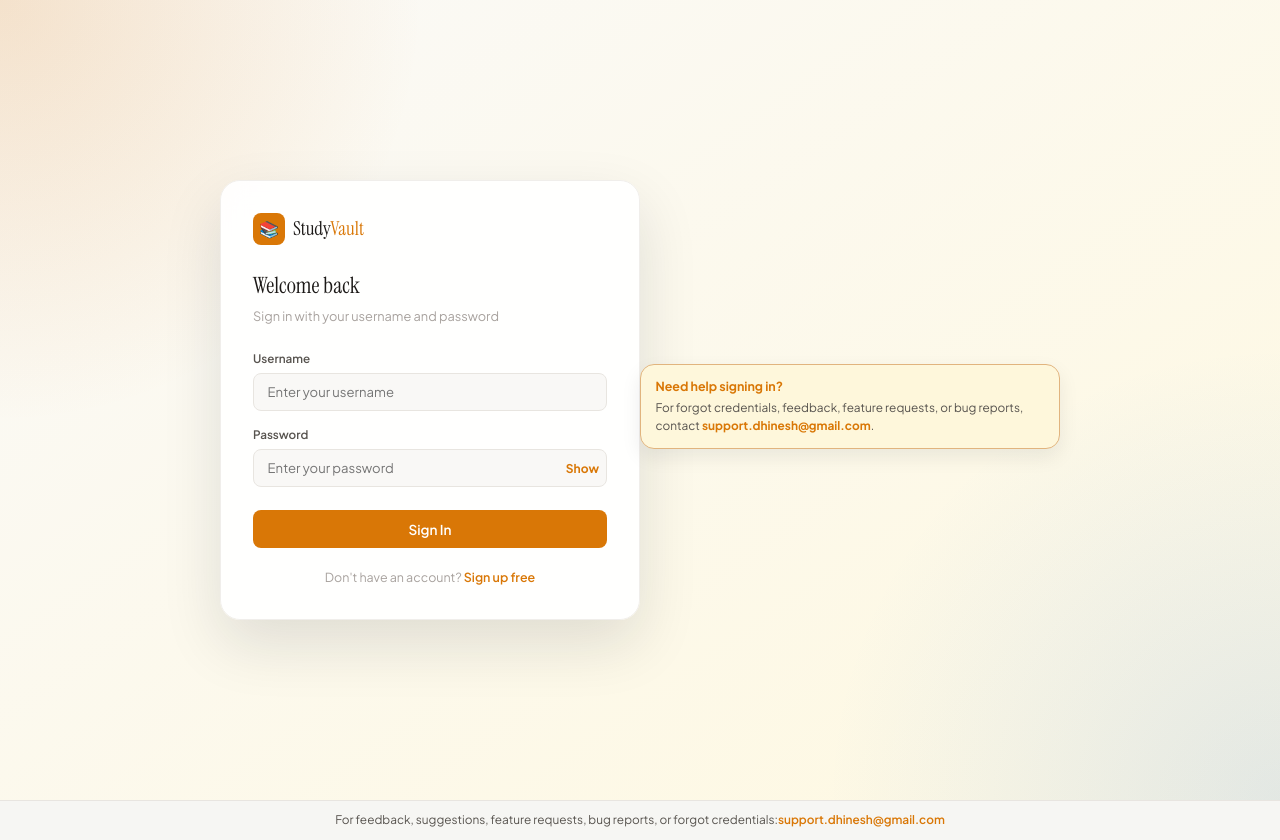
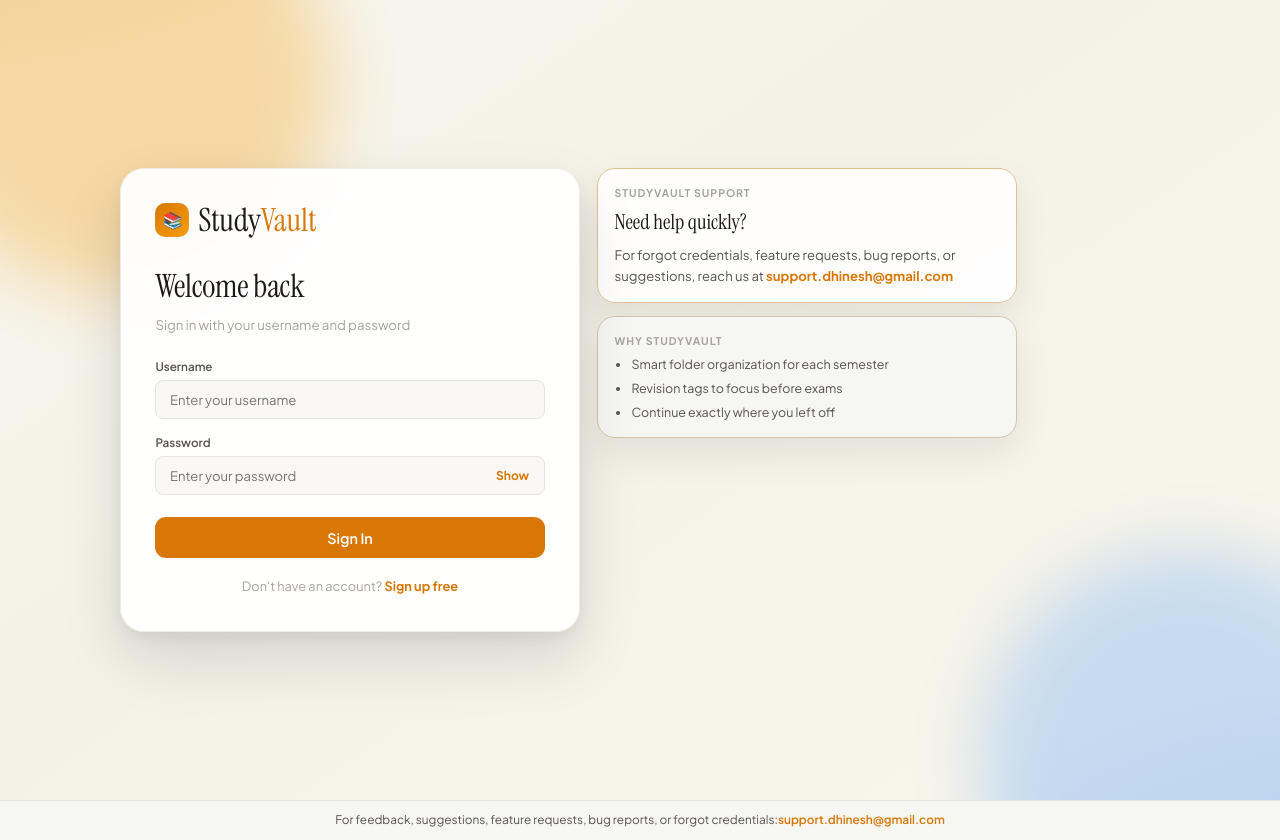
Before and after one commit to Dhinesh-Manikandan/Study-Vault, a React (Create React App) app in the folder studyvault-complete/studyvault-frontend/: page /login in a window 1280 px wide. Built offline with nearby package versions, Linux system fonts and the light colour scheme; no server answers; the HTML template or start-up script is replaced by a standard one.

Commit message:
Redesign auth pages with professional split layout

```diff
--- a/studyvault-complete/studyvault-frontend/src/pages/Auth.css
+++ b/studyvault-complete/studyvault-frontend/src/pages/Auth.css
@@ -1,84 +1,265 @@
-.auth-page { min-height: 100vh; display: flex; align-items: center; justify-content: center; background: linear-gradient(145deg, color-mix(in srgb, var(--bg) 82%, #ffffff 18%) 0%, color-mix(in srgb, var(--accent-light) 55%, #ffffff 45%) 100%); padding: 1rem; position: relative; overflow: hidden; }
-.auth-page::before { content: ''; position: absolute; inset: 0; background: radial-gradient(circle at top left, rgba(217, 119, 6, 0.18), transparent 28%), radial-gradient(circle at bottom right, rgba(59, 130, 246, 0.14), transparent 30%); pointer-events: none; }
-.auth-card { position: relative; z-index: 1; background: rgba(255,255,255,0.92); backdrop-filter: blur(12px); border: 1px solid color-mix(in srgb, var(--border) 65%, #ffffff 35%); border-radius: 20px; padding: 2rem; width: 100%; max-width: 420px; box-shadow: 0 24px 60px rgba(15, 23, 42, 0.12); }
-.auth-logo { display: flex; align-items: center; gap: 0.5rem; margin-bottom: 1.5rem; }
-.auth-logo-icon { width: 32px; height: 32px; border-radius: 8px; background: var(--accent); display: flex; align-items: center; justify-content: center; font-size: 1rem; }
-.auth-logo-text { font-family: 'Instrument Serif', serif; font-size: 1.2rem; }
+.auth-page {
+	min-height: 100vh;
+	display: flex;
+	align-items: center;
+	justify-content: center;
+	padding: 1.4rem;
+	position: relative;
+	overflow: hidden;
+	background:
+		radial-gradient(900px 420px at -10% -20%, rgba(183, 121, 18, 0.2), transparent 62%),
+		radial-gradient(840px 420px at 110% 115%, rgba(37, 99, 235, 0.14), transparent 62%),
+		linear-gradient(145deg, #f8f6ef 0%, #f4f1e6 42%, #f9f6ec 100%);
+}
+
+.auth-page::before,
+.auth-page::after {
+	content: '';
+	position: absolute;
+	width: 420px;
+	height: 420px;
+	border-radius: 50%;
+	filter: blur(34px);
+	opacity: 0.32;
+	pointer-events: none;
+	animation: authFloat 8s ease-in-out infinite;
+}
+
+.auth-page::before {
+	top: -140px;
+	left: -90px;
+	background: #f59e0b;
+}
+
+.auth-page::after {
+	bottom: -170px;
+	right: -120px;
+	background: #60a5fa;
+	animation-delay: -3s;
+}
+
+.auth-shell {
+	width: 100%;
+	max-width: 1040px;
+	display: grid;
+	grid-template-columns: minmax(320px, 460px) minmax(280px, 420px);
+	gap: 1.05rem;
+	align-items: stretch;
+	position: relative;
+	z-index: 1;
+}
+
+.auth-card {
+	background: rgba(255, 255, 255, 0.94);
+	border: 1px solid color-mix(in srgb, var(--border) 75%, #ffffff 25%);
+	border-radius: 24px;
+	padding: 2.15rem;
+	box-shadow: 0 28px 60px rgba(15, 23, 42, 0.13), 0 6px 18px rgba(15, 23, 42, 0.07);
+	backdrop-filter: blur(10px);
+}
+
+.auth-logo {
+	display: inline-flex;
+	align-items: center;
+	gap: 0.55rem;
+	margin-bottom: 1.55rem;
+}
+
+.auth-logo-icon {
+	width: 34px;
+	height: 34px;
+	border-radius: 10px;
+	background: linear-gradient(140deg, #d97706 0%, #f59e0b 100%);
+	display: flex;
+	align-items: center;
+	justify-content: center;
+	font-size: 1rem;
+}
+
+.auth-logo-text {
+	font-family: 'Instrument Serif', serif;
+	font-size: 2rem;
+	line-height: 1;
+}
+
 .auth-logo-text span { color: var(--accent); }
-.auth-title { font-family: 'Instrument Serif', serif; font-size: 1.4rem; font-weight: 400; margin-bottom: 0.25rem; }
-.auth-sub   { font-size: 0.8rem; color: var(--text3); margin-bottom: 1.5rem; }
+
+.auth-title {
+	font-family: 'Instrument Serif', serif;
+	font-size: clamp(1.65rem, 4vw, 2rem);
+	font-weight: 400;
+	margin-bottom: 0.28rem;
+	letter-spacing: -0.01em;
+}
+
+.auth-sub {
+	font-size: 0.83rem;
+	color: var(--text3);
+	margin-bottom: 1.45rem;
+}
+
 .form-group { margin-bottom: 1rem; }
-.form-group label { display: block; font-size: 0.73rem; font-weight: 600; color: var(--text2); margin-bottom: 0.32rem; }
+
+.form-group label {
+	display: block;
+	font-size: 0.75rem;
+	font-weight: 700;
+	color: var(--text2);
+	margin-bottom: 0.34rem;
+}
+
 .password-field { position: relative; }
-.password-field .form-input { padding-right: 4.4rem; }
+.password-field .form-input { padding-right: 4.7rem; }
+
 .password-toggle {
 	position: absolute;
 	top: 50%;
-	right: 0.5rem;
+	right: 0.55rem;
 	transform: translateY(-50%);
-	border: 0;
+	border: 1px solid transparent;
 	background: transparent;
 	color: var(--accent);
 	font-size: 0.75rem;
 	font-weight: 700;
 	cursor: pointer;
-}
-.password-toggle:hover { text-decoration: underline; }
-.auth-note {
-	margin: -0.35rem 0 0.55rem;
-	font-size: 0.72rem;
-	color: var(--text3);
-}
-.auth-note a {
-	color: var(--accent);
-	font-weight: 600;
-	text-decoration: none;
-}
-.auth-note a:hover { text-decoration: underline; }
-.auth-submit { width: 100%; justify-content: center; padding: 0.65rem; margin-top: 0.5rem; font-size: 0.85rem; }
-.auth-switch { text-align: center; font-size: 0.78rem; color: var(--text3); margin-top: 1.25rem; }
-.auth-switch a { color: var(--accent); font-weight: 600; text-decoration: none; }
-.auth-switch a:hover { text-decoration: underline; }
-
-.auth-support-panel {
-	position: relative;
-	z-index: 1;
-	margin-top: 0.8rem;
-	width: 100%;
-	max-width: 420px;
-	background: color-mix(in srgb, var(--accent-light) 65%, #ffffff 35%);
-	border: 1px solid color-mix(in srgb, var(--accent) 45%, var(--border) 55%);
-	border-radius: 14px;
-	padding: 0.75rem 0.9rem;
-	box-shadow: 0 8px 20px rgba(15, 23, 42, 0.08);
+	border-radius: 999px;
+	padding: 0.2rem 0.35rem;
 }
 
-.auth-support-title {
-	font-size: 0.78rem;
-	font-weight: 700;
-	color: var(--accent);
-	margin-bottom: 0.2rem;
+.password-toggle:hover {
+	border-color: color-mix(in srgb, var(--accent) 44%, transparent 56%);
+	background: color-mix(in srgb, var(--accent-light) 70%, #ffffff 30%);
 }
 
-.auth-support-panel p {
-	margin: 0;
-	font-size: 0.74rem;
-	line-height: 1.55;
-	color: var(--text2);
+.auth-submit {
+	width: 100%;
+	justify-content: center;
+	padding: 0.73rem;
+	margin-top: 0.45rem;
+	font-size: 0.9rem;
+	border-radius: 11px;
 }
 
-.auth-support-panel a {
+.auth-switch {
+	text-align: center;
+	font-size: 0.8rem;
+	color: var(--text3);
+	margin-top: 1.2rem;
+}
+
+.auth-switch a {
 	color: var(--accent);
 	font-weight: 700;
 	text-decoration: none;
 }
 
-.auth-support-panel a:hover { text-decoration: underline; }
+.auth-switch a:hover { text-decoration: underline; }
+
+.auth-aside {
+	display: flex;
+	flex-direction: column;
+	gap: 0.8rem;
+}
+
+.auth-aside-card {
+	background: rgba(255, 255, 255, 0.92);
+	border: 1px solid color-mix(in srgb, var(--accent) 35%, var(--border) 65%);
+	border-radius: 18px;
+	padding: 1rem 1.05rem;
+	box-shadow: 0 16px 36px rgba(15, 23, 42, 0.08);
+}
+
+.auth-aside-card-muted {
+	border-color: color-mix(in srgb, var(--border2) 84%, var(--accent) 16%);
+	background: color-mix(in srgb, var(--surface2) 72%, #ffffff 28%);
+}
+
+.auth-aside-eyebrow {
+	font-size: 0.66rem;
+	letter-spacing: 0.09em;
+	text-transform: uppercase;
+	color: var(--text3);
+	font-weight: 700;
+	margin-bottom: 0.35rem;
+}
+
+.auth-aside-title {
+	margin: 0 0 0.4rem;
+	font-family: 'Instrument Serif', serif;
+	font-size: 1.3rem;
+	font-weight: 400;
+	color: var(--text);
+}
+
+.auth-aside-text {
+	margin: 0;
+	font-size: 0.82rem;
+	line-height: 1.62;
+	color: var(--text2);
+}
+
+.auth-aside-text a {
+	color: var(--accent);
+	font-weight: 700;
+	text-decoration: none;
+}
+
+.auth-aside-text a:hover { text-decoration: underline; }
+
+.auth-aside-list {
+	margin: 0;
+	padding-left: 1.05rem;
+	display: grid;
+	gap: 0.36rem;
+}
+
+.auth-aside-list li {
+	color: var(--text2);
+	font-size: 0.78rem;
+	line-height: 1.46;
+}
+
+@keyframes authFloat {
+	0% { transform: translate3d(0, 0, 0); }
+	50% { transform: translate3d(0, 16px, 0); }
+	100% { transform: translate3d(0, 0, 0); }
+}
+
+@media (max-width: 980px) {
+	.auth-shell {
+		grid-template-columns: 1fr;
+		max-width: 460px;
+	}
+
+	.auth-aside {
+		order: 2;
+	}
+}
 
 @media (max-width: 680px) {
-	.auth-support-panel {
-		margin-top: 0.65rem;
-		border-radius: 12px;
-		padding: 0.68rem 0.75rem;
+	.auth-page {
+		padding: 0.95rem;
+	}
+
+	.auth-card {
+		border-radius: 18px;
+		padding: 1.35rem;
+	}
+
+	.auth-logo-text {
+		font-size: 1.7rem;
+	}
+
+	.auth-title {
+		font-size: 1.55rem;
+	}
+
+	.auth-aside-card {
+		border-radius: 14px;
+		padding: 0.82rem 0.9rem;
+	}
+
+	.auth-aside-title {
+		font-size: 1.08rem;
 	}
 }
--- a/studyvault-complete/studyvault-frontend/src/pages/AuthPages.js
+++ b/studyvault-complete/studyvault-frontend/src/pages/AuthPages.js
@@ -6,6 +6,34 @@ import toast from 'react-hot-toast';
 import './Auth.css';
 
 const apiUrlHint = process.env.REACT_APP_API_URL || 'http://localhost:8080/api';
+
+function AuthAside({ mode = 'login' }) {
+  const isLogin = mode === 'login';
+
+  return (
+    <aside className="auth-aside" aria-label="Support and quick help">
+      <div className="auth-aside-card">
+        <div className="auth-aside-eyebrow">StudyVault Support</div>
+        <h2 className="auth-aside-title">Need help quickly?</h2>
+        <p className="auth-aside-text">
+          For forgot credentials, feature requests, bug reports, or suggestions,
+          reach us at
+          {' '}
+          <a href="mailto:support.dhinesh@gmail.com">support.dhinesh@gmail.com</a>
+        </p>
+      </div>
+
+      <div className="auth-aside-card auth-aside-card-muted">
+        <div className="auth-aside-eyebrow">Why StudyVault</div>
+        <ul className="auth-aside-list">
+          <li>Smart folder organization for each semester</li>
+          <li>Revision tags to focus before exams</li>
+          <li>{isLogin ? 'Continue exactly where you left off' : 'Create your vault and start adding resources'}</li>
+        </ul>
+      </div>
+    </aside>
+  );
+}
 
 export function Login() {
   const { signIn } = useAuth();
@@ -33,6 +61,7 @@ export function Login() {
 
   return (
     <div className="auth-page">
+      <div className="auth-shell">
         <div className="auth-card">
           <div className="auth-logo">
             <div className="auth-logo-icon">📚</div>
@@ -81,14 +110,7 @@ export function Login() {
           </form>
           <p className="auth-switch">Don't have an account? <Link to="/register">Sign up free</Link></p>
         </div>
-      <div className="auth-support-panel" role="note" aria-label="Support contact">
-        <div className="auth-support-title">Need help signing in?</div>
-        <p>
-          For forgot credentials, feedback, feature requests, or bug reports,
-          contact
-          {' '}
-          <a href="mailto:support.dhinesh@gmail.com">support.dhinesh@gmail.com</a>.
-        </p>
+        <AuthAside mode="login" />
       </div>
     </div>
   );
@@ -122,6 +144,7 @@ export function Register() {
 
   return (
     <div className="auth-page">
+      <div className="auth-shell">
         <div className="auth-card">
           <div className="auth-logo">
             <div className="auth-logo-icon">📚</div>
@@ -170,6 +193,8 @@ export function Register() {
           </form>
           <p className="auth-switch">Already have an account? <Link to="/login">Sign in</Link></p>
         </div>
+        <AuthAside mode="register" />
+      </div>
     </div>
   );
 }
```
Lines whose indentation alone changed are shown as unchanged.
